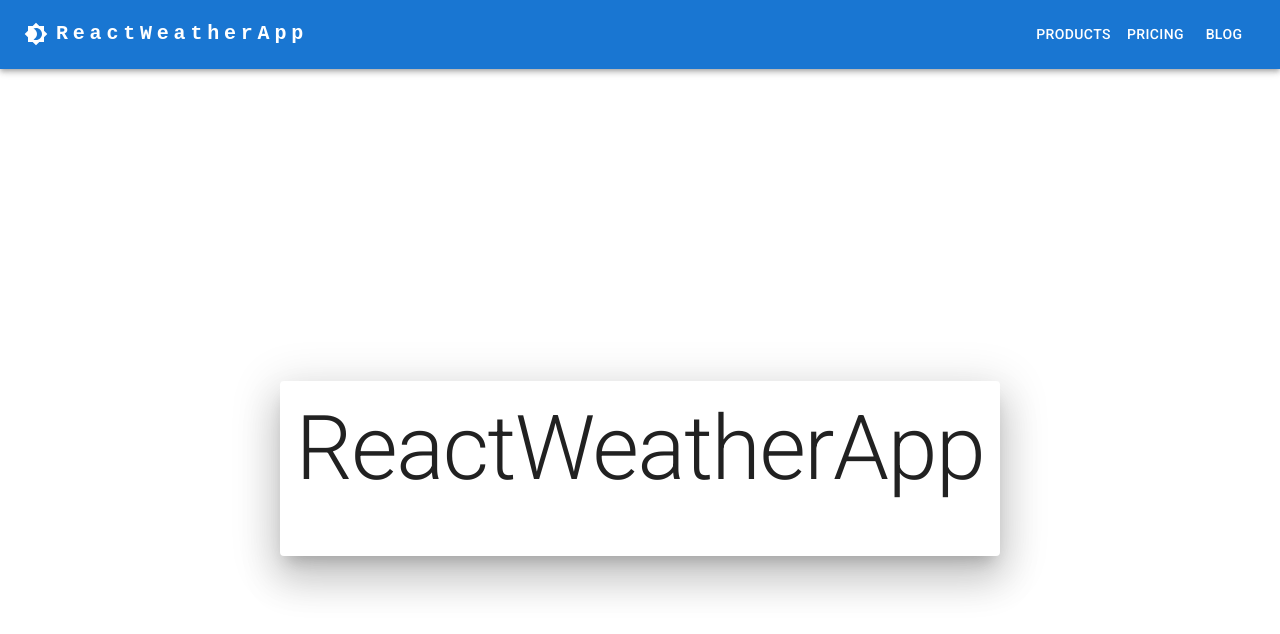
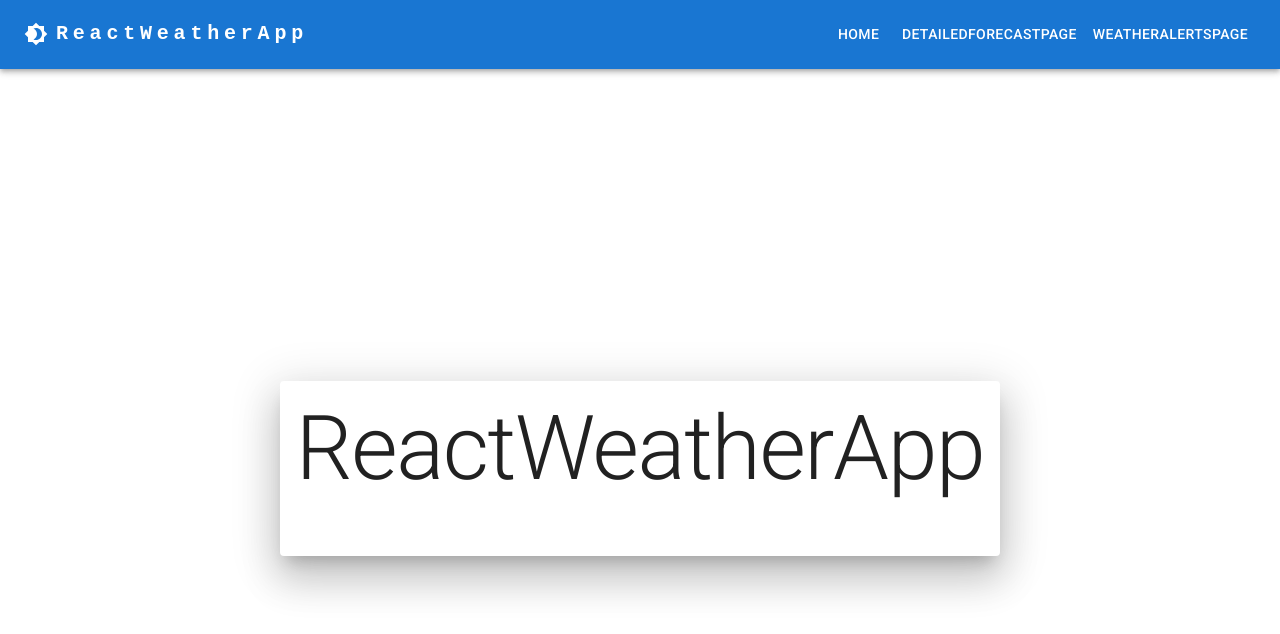
Before and after one commit to guillaumedebas/reactweatherapp, a React (Vite) app: page / in a window 1280 px wide. Shown: the top 634 px of the page. Built offline with nearby package versions, Linux system fonts and the light colour scheme.

Commit message:
Links in appBar added

```diff
--- a/src/App.tsx
+++ b/src/App.tsx
@@ -1,5 +1,4 @@
 import { BrowserRouter as Router, Routes, Route } from 'react-router-dom';
-import './App.css';
 import MainDisplay from './components/MainDisplay/MainDisplay';
 import ResponsiveAppBar from './components/ResponsiveAppBar/ResponsiveAppBar';
 import HomePage from './pages/HomePage/HomePage';
--- a/src/components/ResponsiveAppBar/ResponsiveAppBar.tsx
+++ b/src/components/ResponsiveAppBar/ResponsiveAppBar.tsx
@@ -10,8 +10,8 @@ import Container from '@mui/material/Container';
 import Button from '@mui/material/Button';
 import MenuItem from '@mui/material/MenuItem';
 import Brightness4Icon from '@mui/icons-material/Brightness4';
-
-const pages = ['Products', 'Pricing', 'Blog'];
+import { Link } from 'react-router-dom';
+import { routes } from '../../routes/routes';
 
 function ResponsiveAppBar() {
   const [anchorElNav, setAnchorElNav] = React.useState<null | HTMLElement>(null);
@@ -32,11 +32,12 @@ function ResponsiveAppBar() {
           <Brightness4Icon sx={{ display: 'flex', mr: 1 }} />
 
           {/* Title that disappears from 'sm' and smaller screens */}
+
           <Typography
             variant="h6"
             noWrap
             component="a"
-            href="#responsive-app-bar"
+            href="./"
             sx={{
               mr: 2,
               display: { xs: 'none', sm: 'flex' },
@@ -48,18 +49,22 @@ function ResponsiveAppBar() {
               textDecoration: 'none',
             }}
           >
+           <Link to="/" style={{ textDecoration: 'none', color: 'inherit' }}>
             ReactWeatherApp
+            </Link>
           </Typography>
 
           {/* Display links for large screens */}
           <Box sx={{ flexGrow: 0, display: { xs: 'none', md: 'flex' } }}>
-            {pages.map((page) => (
+            {routes.map((route) => (
               <Button
-                key={page}
+                key={route.title}
                 onClick={handleCloseNavMenu}
                 sx={{ my: 2, color: 'white', display: 'block' }}
+                component={Link}
+                to={route.path}
               >
-                {page}
+                {route.title}
               </Button>
             ))}
           </Box>
@@ -96,9 +101,9 @@ function ResponsiveAppBar() {
               display: { xs: 'block', md: 'none' },
             }}
           >
-            {pages.map((page) => (
-              <MenuItem key={page} onClick={handleCloseNavMenu}>
-                <Typography textAlign="center">{page}</Typography>
+            {routes.map((route) => (
+              <MenuItem key={route.title} onClick={handleCloseNavMenu} component={Link} to={route.path}>
+                <Typography textAlign="center">{route.title}</Typography>
               </MenuItem>
             ))}
           </Menu>
--- /dev/null
+++ b/src/routes/routes.ts
@@ -0,0 +1,5 @@
+export const routes = [
+  { title: 'Home', path: '/' },
+  { title: 'DetailedForecastPage', path: '/detailedforecastpage' },
+  { title: 'WeatherAlertsPage', path: '/weatheralertspage' },
+];
```
Also changed, not shown: src/App.css (deleted).
